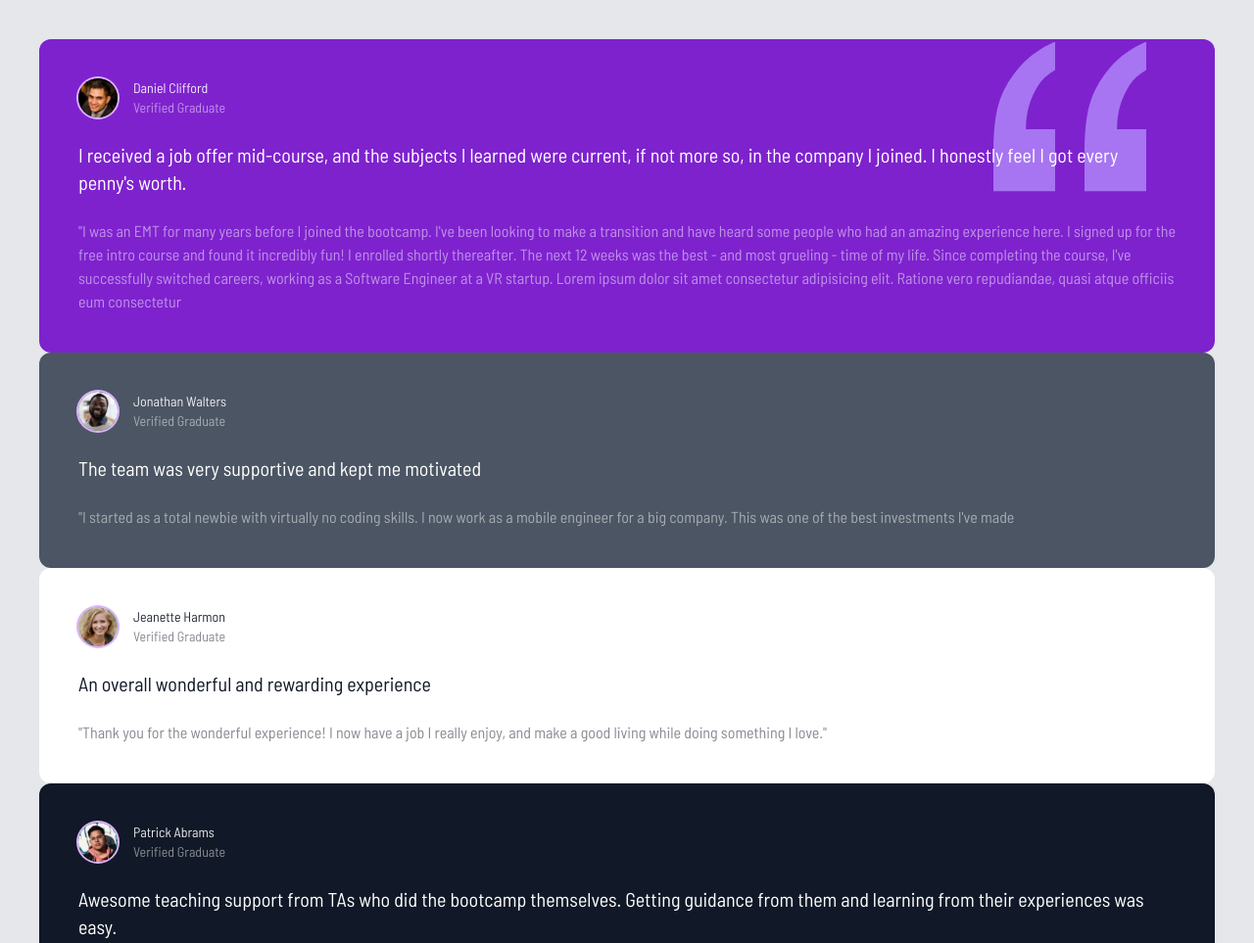
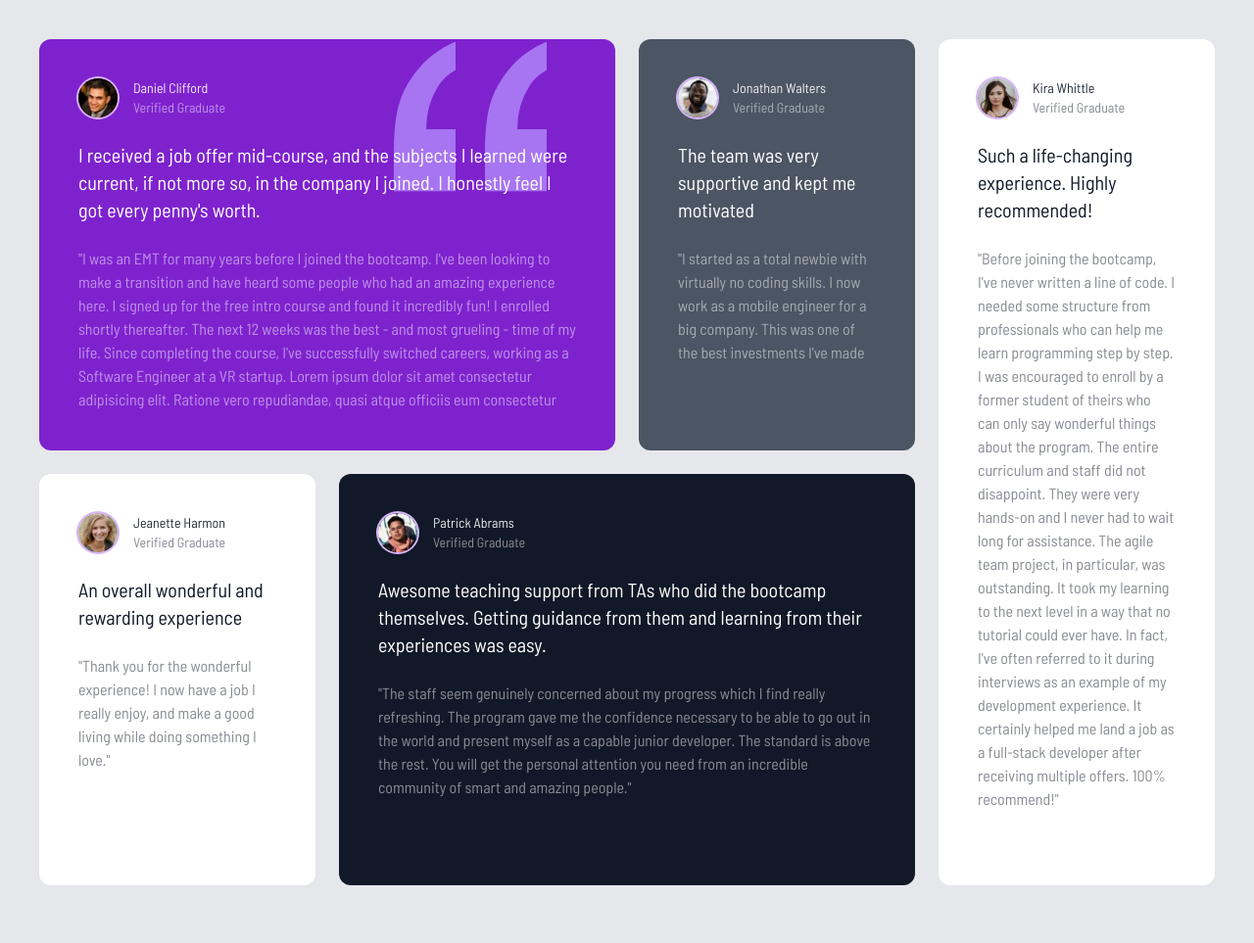
Before and after one commit to DakouriKobri/tailwind-from-scratch-course-bigger-projects, a plain HTML site: page testimonial-grid/index.html in a window 1280 px wide. Shown: the top 963 px of the page at 98% size. Drawn offline with Linux system fonts and the light colour scheme.

Commit message:
Add grid

```diff
--- a/testimonial-grid/index.html
+++ b/testimonial-grid/index.html
@@ -18,9 +18,10 @@
   <div class="container mx-auto max-w-7xl p-2 md:p-10">
 
     <!-- GRID CONTAINER -->
-    <div class="grid text-white">
+    <div class="grid gap-6 grid-cols-1 text-white md:grid-cols-4 md:grid-rows-2
+    ">
       <!-- BOX 1 -->
-      <div class="relative p-10 rounded-xl bg-purple-700">
+      <div class="relative p-10 rounded-xl bg-purple-700 md:col-span-2">
         <!-- QUOTE IMAGE -->
         <img src="./images/bg-pattern-quotation.svg" alt="Upside-down quotation mark"
           class="absolute top-3 right-10 scale-125 md:top-7 md:right-24 md:scale-150">
@@ -79,7 +80,8 @@
       </div>
 
       <!-- BOX 3 -->
-      <div class="hidden p-10 rounded-xl text-gray-900 bg-white">
+      <div class="hidden p-10 rounded-xl text-gray-900 bg-white md:block
+      md:row-span-2">
         <!-- BOX HEADER -->
         <div class="flex gap-4">
           <img src="./images/image-kira.jpg" alt="Kira Whittle" class="w-10 h-10 rounded-full ring-2 ring-purple-300">
@@ -133,7 +135,7 @@
       </div>
 
       <!-- BOX 5 -->
-      <div class="p-10 rounded-xl bg-gray-900">
+      <div class="p-10 rounded-xl bg-gray-900 md:col-span-2">
         <!-- BOX HEADER -->
         <div class="flex gap-4">
           <img src="./images/image-patrick.jpg" alt="Patrick Abrams"
@@ -161,7 +163,7 @@
       </div>
 
       <!-- BOX 6 -->
-      <div class="p-10 rounded-xl text-gray-900 bg-white">
+      <div class="p-10 rounded-xl text-gray-900 bg-white md:hidden">
         <!-- BOX HEADER -->
         <div class="flex gap-4">
           <img src="./images/image-kira.jpg" alt="Kira Whittle" class="w-10 h-10 rounded-full ring-2 ring-purple-300">
```
Also changed, not shown: testimonial-grid/css/style.css.
